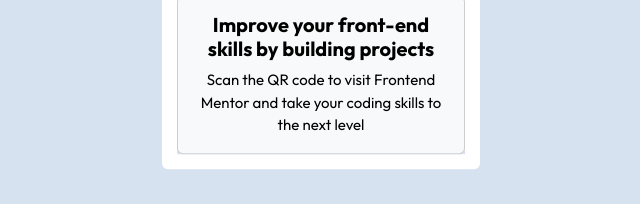
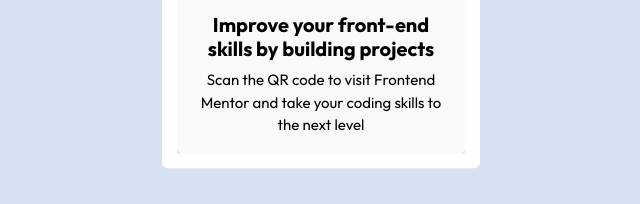
Before and after one commit to laceyaguigam/QR-Code-Challenge, a plain HTML site: page index.html in a window 1280 px wide. Shown: the part 469-673 px from the top of the page, 319-959 px from the left. Drawn offline with nearby package versions, Linux system fonts and the light colour scheme; files whose address does not match are found by name.

Commit message:
added a bottom id to the div containing the card content in index file, used css to remove border using a transparent border. Cleaned up css code and removed unnecessary code

```diff
--- a/css/stylesheet.css
+++ b/css/stylesheet.css
@@ -28,10 +28,11 @@
     border: transparent;
 }
 
-/* border of inside card content */
-.card {
-    border-style: none;
+#bottom {
+    border: transparent;
 }
+
+
 
 
 
--- a/index.html
+++ b/index.html
@@ -19,7 +19,7 @@
 <section class="position-absolute top-50 start-50 translate-middle rounded" id="border">
   <div class="card text-center " style="width:18rem;" id="top">
     <img src="./images/image-qr-code.png" class="card-img-top rounded" alt="...">
-    <div class="card card-body text-bg-light rounded ">
+    <div class="card card-body text-bg-light rounded" id="bottom">
       <h5 class="card-title text-bg-light" id="heading">Improve your front-end skills by building projects</h5>
       <p class="card-text text-bg-light" id="text">Scan the QR code to visit Frontend Mentor and take your coding skills to the next level</p>
     </div>
```
